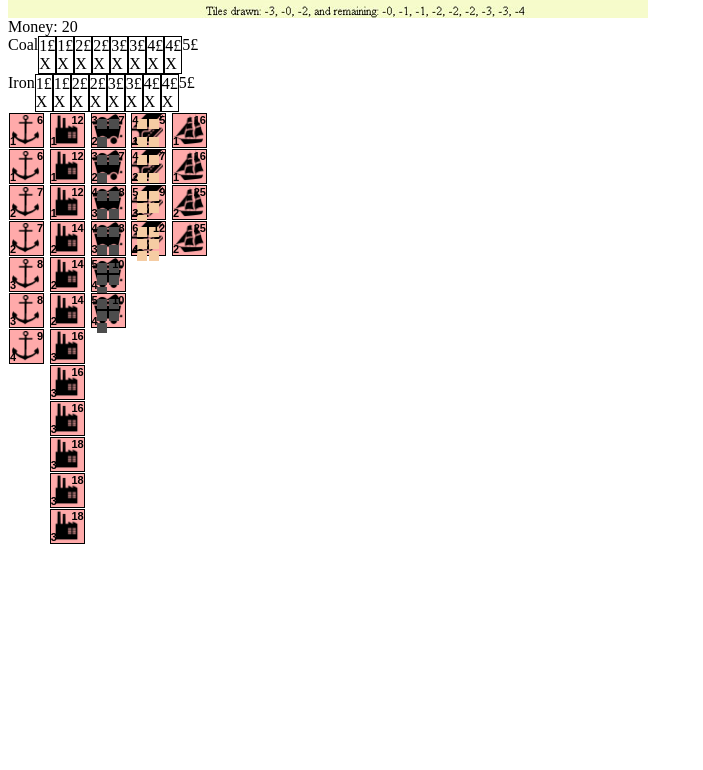
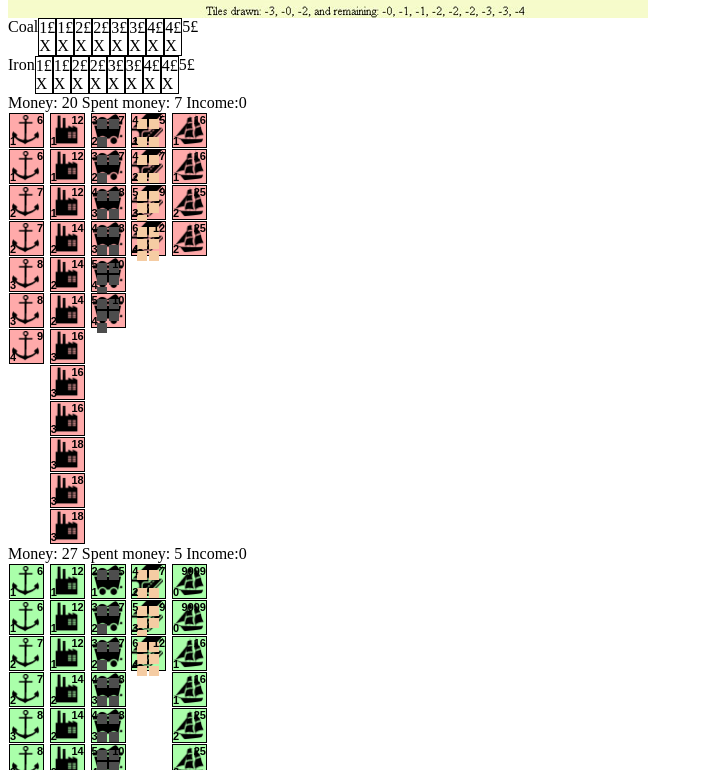
Before and after one commit to Aurusfeles/brass, a Nuxt app: page / in a window 1280 px wide. Shown: the part 810-1580 px from the top of the page, without its empty margins (0-703 px from the left). Before the commit the page ends 1363 px from the top, so only its background shows below. Built offline with nearby package versions, Linux system fonts and the light colour scheme.

Commit message:
added player assets component

```diff
--- a/app.vue
+++ b/app.vue
@@ -1,10 +1,13 @@
 <template>
   <div>
     <GameMap :info="map" />
-    Money: {{ players[0].money }}
     <CoalMarket :market_spot="coal_market.spot" />
     <IronMarket :market_spot="iron_market.spot" />
-    <TileStock :player_index="0" />
+    <PlayerAssets
+      v-for="(player, player_index) in players"
+      :key="player_index"
+      :info="player"
+    />
   </div>
 </template>
 
--- /dev/null
+++ b/components/player_assets.vue
@@ -0,0 +1,24 @@
+<template>
+  <div>
+    Money: {{ info.money }} Spent money: {{ info.spent_money }} Income:{{
+      info.income_track.values[info.income_track.spot]
+    }}
+    <TileStock
+      :industry_tile_stock="info.industry_tile_stock"
+      :link_tile_stock="info.link_tile_stock"
+    />
+  </div>
+</template>
+
+<script setup lang="ts">
+import * as possibilities from "~/assets/js/possibilities";
+const props = defineProps({
+  info: {
+    type: possibilities.Player,
+    required: true,
+  },
+});
+</script>
+
+<style>
+</style>
--- a/components/tile_stock.vue
+++ b/components/tile_stock.vue
@@ -17,22 +17,17 @@
 </template>
 
 <script setup lang="ts">
-import { useGameStore } from "~/stores/game_store";
-const { players } = useGameStore();
+import * as possibilities from "~/assets/js/possibilities";
 
 const props = defineProps({
-  player_index: {
+  industry_tile_stock: {
+    type: possibilities.IndustryTileStock,
+    required: true,
+  },
+  link_tile_stock: {
     type: Number,
     required: true,
   },
-});
-
-const industry_tile_stock = computed(() => {
-  return players[props.player_index].industry_tile_stock;
-});
-
-const link_tile_stock = computed(() => {
-  return players[props.player_index].link_tile_stock;
 });
 </script>
 
```
